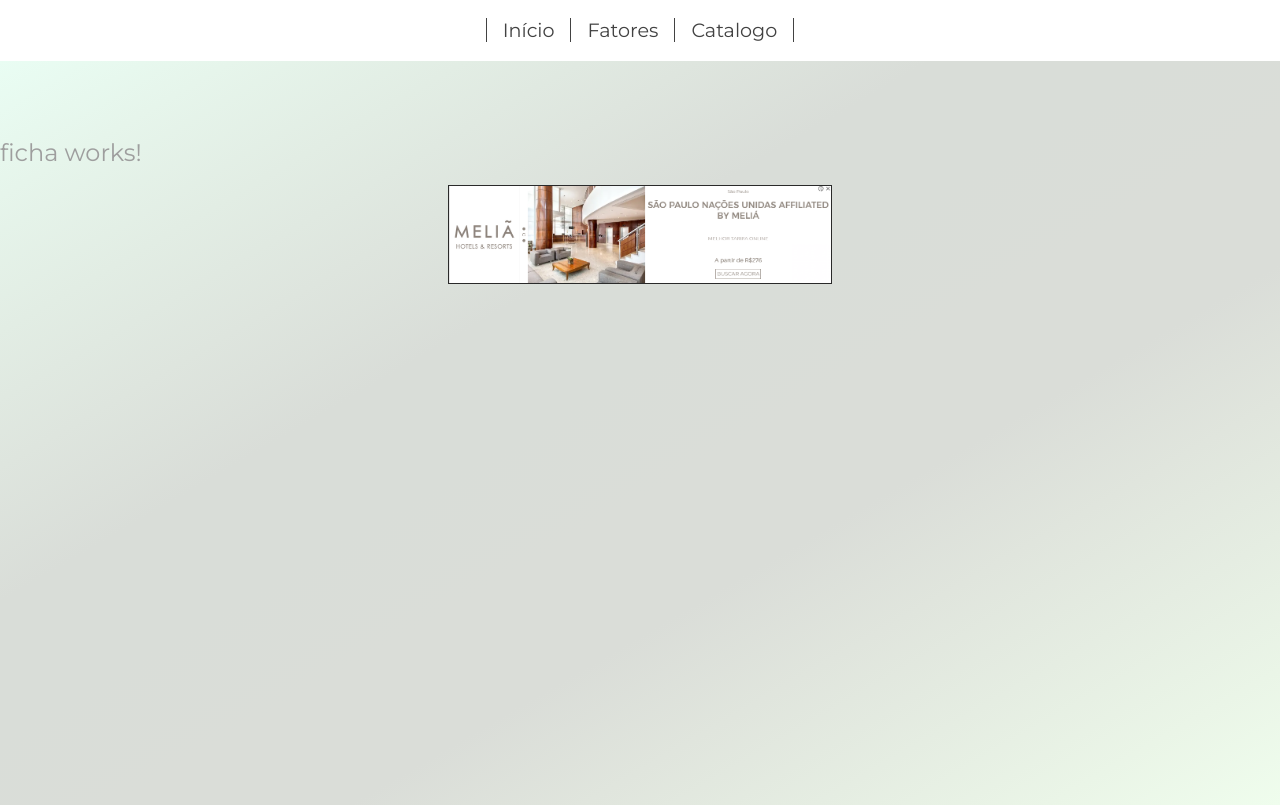
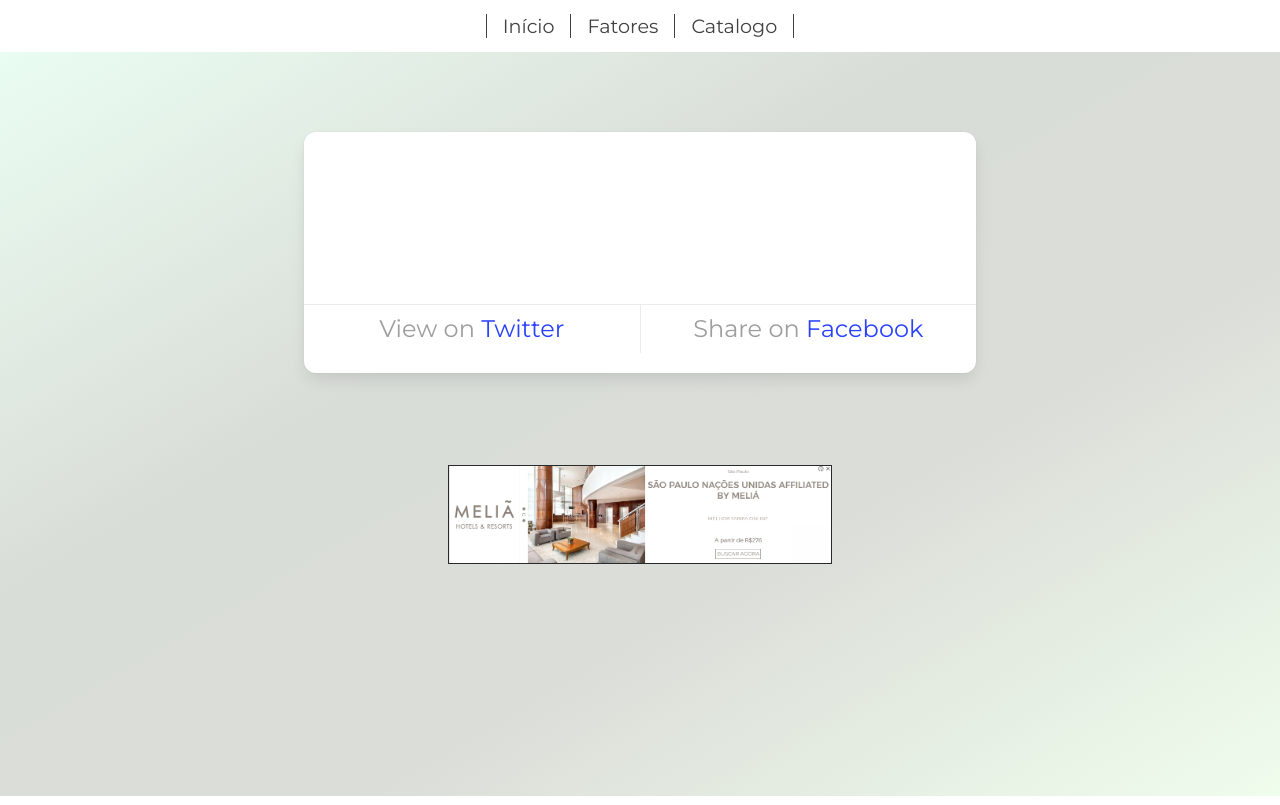
Before and after one commit to rlazani/guia_horta, an Angular app: page /ficha in a window 1280 px wide. Built offline with nearby package versions, Linux system fonts and the light colour scheme.

Commit message:
array typescript de fatores

```diff
--- a/package.json
+++ b/package.json
@@ -18,6 +18,7 @@
     "@angular/platform-browser": "^14.0.0",
     "@angular/platform-browser-dynamic": "^14.0.0",
     "@angular/router": "^14.0.0",
+    "bulma": "^1.0.0",
     "rxjs": "~7.5.0",
     "tslib": "^2.3.0",
     "zone.js": "~0.11.4"
--- a/src/app/componentes/fatores/fator/fator.component.css
+++ b/src/app/componentes/fatores/fator/fator.component.css
@@ -0,0 +1,3 @@
+div {
+  margin: 0 1rem;
+}
--- a/src/app/componentes/fatores/fator/fator.component.html
+++ b/src/app/componentes/fatores/fator/fator.component.html
@@ -1,5 +1,5 @@
 <div>
-  <a class="nav-link">
-    <h3>{{ fator_item.titulo }}</h3>
-  </a>
+  <button class="button is-outlined">
+    {{ fator_item.titulo }}
+  </button>
 </div>
--- a/src/app/componentes/fatores/ficha/ficha.component.css
+++ b/src/app/componentes/fatores/ficha/ficha.component.css
@@ -0,0 +1,13 @@
+.columns {
+  padding: 0rem 5rem;
+  margin-bottom: 5rem;
+}
+
+.ficha {
+  width: 60%;
+  margin: 0 auto;
+}
+
+.content-padding {
+  padding: 2rem;
+}
--- a/src/app/componentes/fatores/ficha/ficha.component.html
+++ b/src/app/componentes/fatores/ficha/ficha.component.html
@@ -1 +1,25 @@
-<p>ficha works!</p>
+<div class="columns">
+  <div class="column">
+    <div class="card ficha">
+      <div class="card-content">
+        <h2 class="card-header-title is-centered">{{ objetoFilho?.titulo }}</h2>
+      </div>
+      <div class="content content-padding">
+        {{ objetoFilho?.par1 }}
+      </div>
+      <footer class="card-footer">
+        <p class="card-footer-item">
+          <span>
+            View on
+            <a href="https://twitter.com/codinghorror/status/506010907021828096"
+              >Twitter</a
+            >
+          </span>
+        </p>
+        <p class="card-footer-item">
+          <span> Share on <a href="#">Facebook</a> </span>
+        </p>
+      </footer>
+    </div>
+  </div>
+</div>
--- a/src/app/componentes/fatores/menu-fatores/menu-fatores.component.css
+++ b/src/app/componentes/fatores/menu-fatores/menu-fatores.component.css
@@ -19,11 +19,10 @@
 
 .b {
   display: flex;
-  flex-direction: row;
   padding: 4rem;
   align-items: center;
   justify-content: center;
-  margin-bottom: 10rem;
+  margin-bottom: 2rem;
 }
 
 div {
--- a/src/app/componentes/fatores/menu-fatores/menu-fatores.component.html
+++ b/src/app/componentes/fatores/menu-fatores/menu-fatores.component.html
@@ -6,16 +6,13 @@
   </h3>
 </section>
 <section class="b">
-  <div>
-    <a routerLink="/ficha">
-      <app-fator
-        *ngFor="let item_lista of listaFatores"
-        [fator_item]="item_lista"
-        (click)="abrirFicha(item_lista)"
-      ></app-fator>
-    </a>
-  </div>
+  <app-fator
+    *ngFor="let item_lista of listaFatores"
+    [fator_item]="item_lista"
+    (click)="abrirFicha(item_lista)"
+  ></app-fator>
 </section>
+<app-ficha *ngIf="fichaAberta" [objetoFilho]="objetoPai"></app-ficha>
 
 <!--  <div>
     <a routerLink="/iluminacao" class="nav-link">
--- a/src/app/componentes/fatores/menu-fatores/menu-fatores.component.ts
+++ b/src/app/componentes/fatores/menu-fatores/menu-fatores.component.ts
@@ -7,8 +7,12 @@ import { Fator } from "../fator";
   styleUrls: ["./menu-fatores.component.css"],
 })
 export class MenuFatoresComponent implements OnInit {
+  objetoPai?: Fator;
+  fichaAberta = false;
   abrirFicha(item: Fator) {
-    console.log(item);
+    this.objetoPai = item;
+    console.log(this.objetoPai);
+    this.fichaAberta = true;
   }
   listaFatores: Fator[] = [
     {
--- a/src/app/componentes/menu/menu.component.css
+++ b/src/app/componentes/menu/menu.component.css
@@ -1,13 +1,15 @@
 .navbar {
-  /* width: 70vw; */
   /*  border: solid red 1px; */
-  margin: 1rem auto;
+  margin: 0rem auto;
+  display: flex;
+  flex-direction: column;
+  align-items: center;
+  justify-content: center;
 }
 
 .nav-center {
   display: flex;
   flex-direction: row;
-  justify-content: center;
   align-items: center;
 }
 
--- a/src/styles.css
+++ b/src/styles.css
@@ -1,11 +1,7 @@
 /* @import url('https://fonts.googleapis.com/css2?family=Kaushan+Script&display=swap');
  */
 
-/*
-===============
-Variables
-===============
-*/
+@import "bulma/css/bulma.css";
 
 :root {
   /* dark shades of primary color*/
```
Also changed, not shown: src/app/componentes/fatores/ficha/ficha.component.ts (+8 -8 lines), 1 other file (tests, documents, lock files or other folders).
